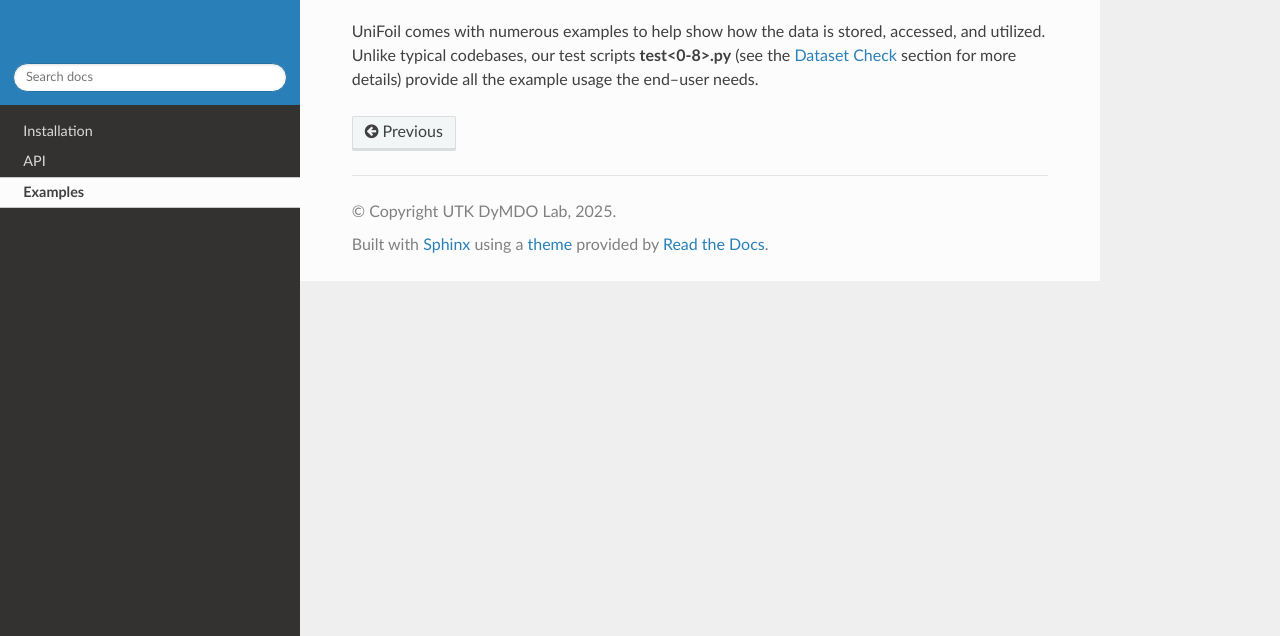
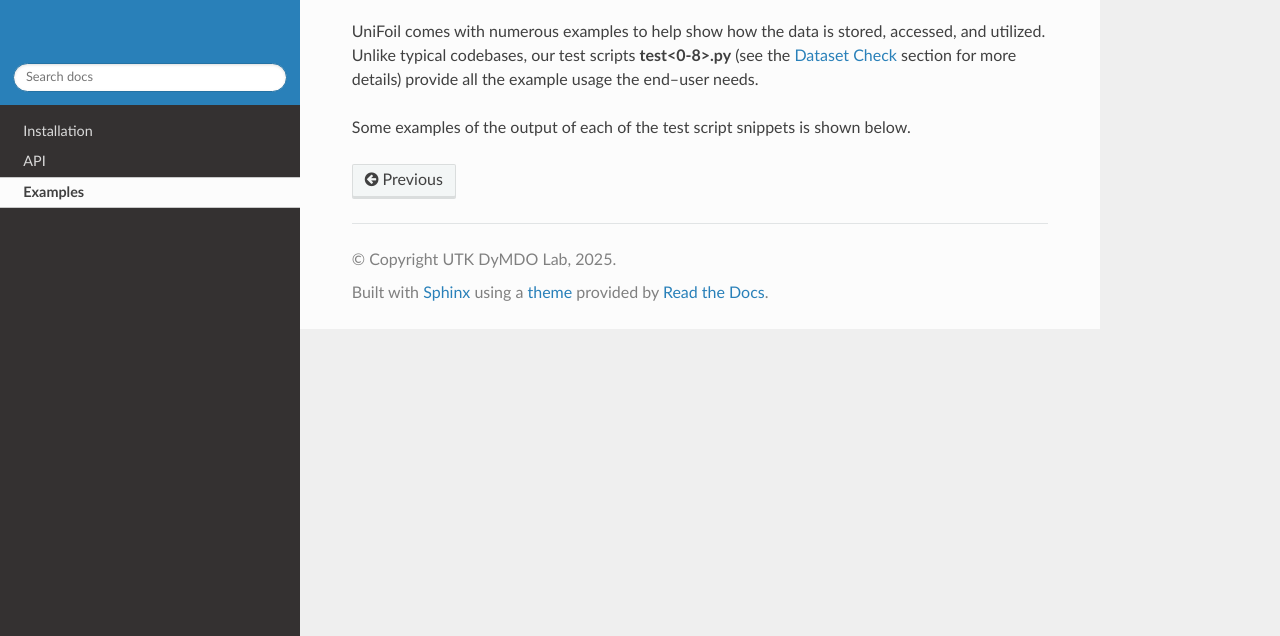
Before and after one commit to BenjaminMelanson/unifoilDocs, a Sphinx documentation site: the page built from docs/source/examples.rst, in a window 1280 px wide, cut to the strip 264-900 px from the top of the page. Built offline with Sphinx 7.4.7 and the Read the Docs theme 3.1.0, drawn with Linux system fonts in a browser that asks for light colours.

Commit message:
Update examples.rst

```diff
--- a/docs/source/examples.rst
+++ b/docs/source/examples.rst
@@ -6,3 +6,5 @@ Examples
 
 UniFoil comes with numerous examples to help show how the data is stored, accessed, and utilized.
 Unlike typical codebases, our test scripts **test<0-8>.py** (see the `Dataset Check <https://unifoildocs.readthedocs.io/en/latest/installation.html#step-3-dataset-check>`_ section for more details) provide all the example usage the end--user needs.
+
+Some examples of the output of each of the test script snippets is shown below.
```
